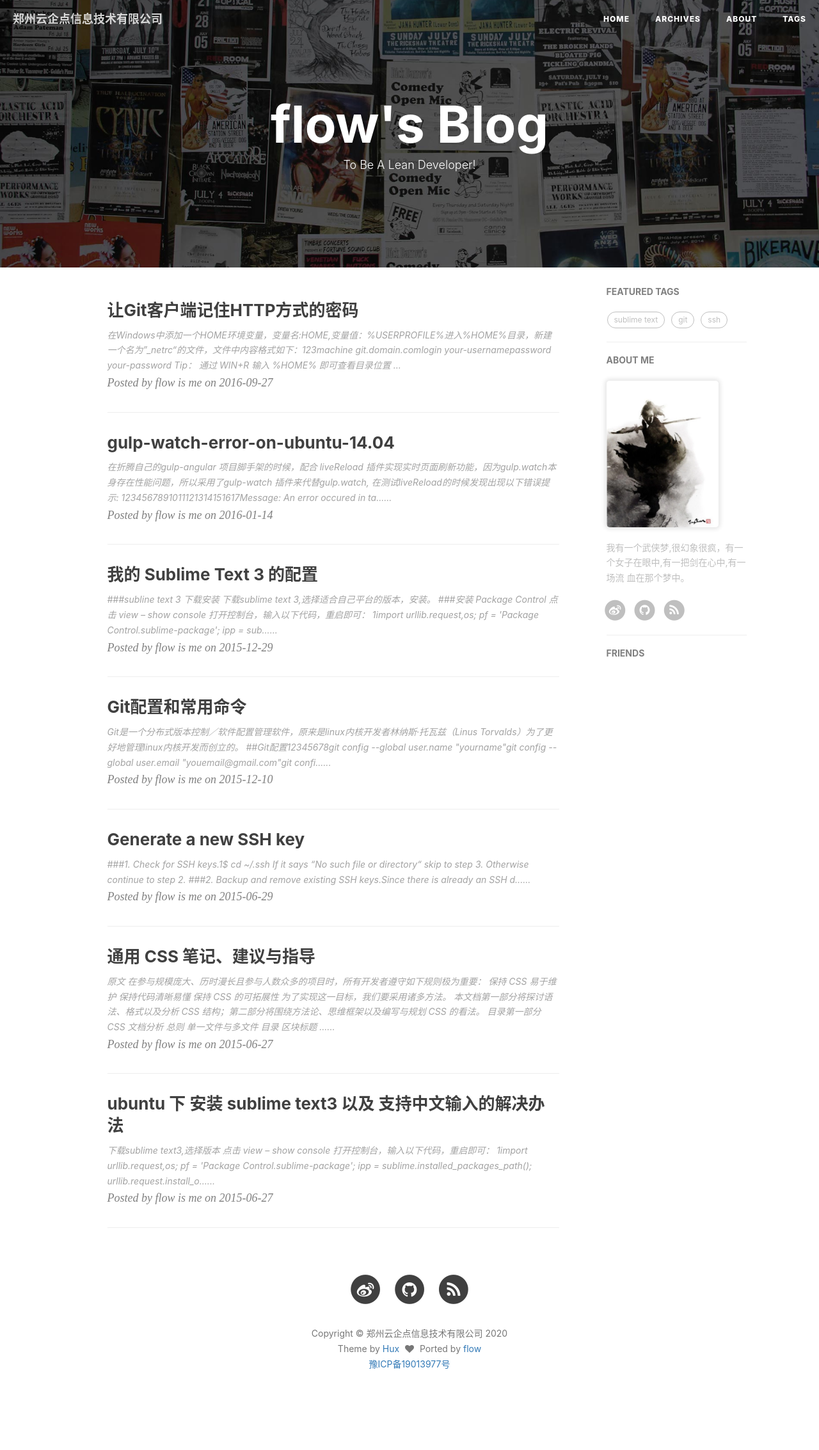
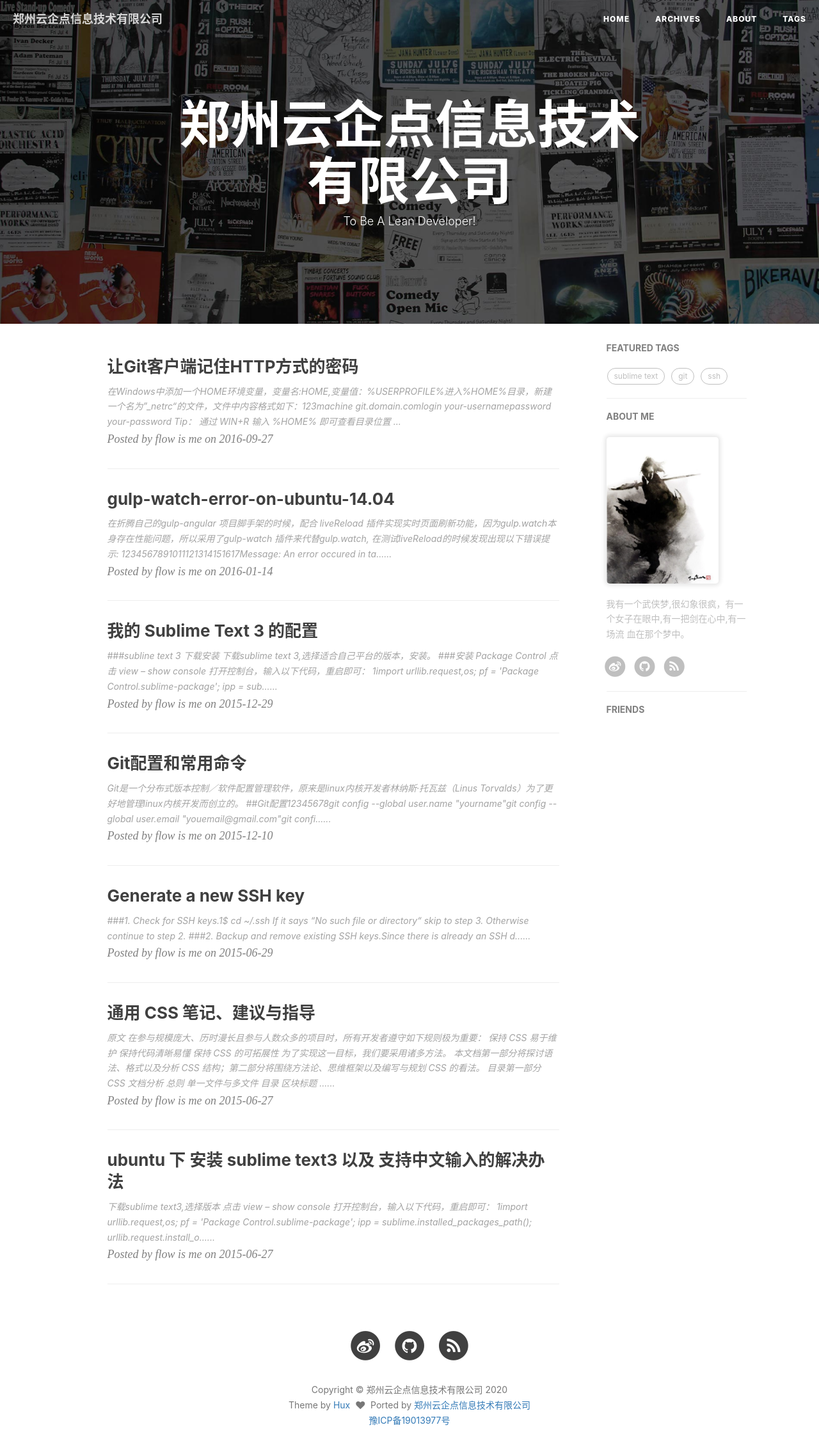
Before and after one commit to workwsl/workwsl.github.io, a plain HTML site: page index.html in a window 1280 px wide. Shown: the whole page at 64% size. Before the commit the page ends 2209 px from the top, so only its background shows below. Drawn offline with nearby package versions, Linux system fonts and the light colour scheme.

Commit message:
Update index.html

```diff
--- a/index.html
+++ b/index.html
@@ -153,7 +153,7 @@
         <div class="row">
             <div class="col-lg-8 col-lg-offset-2 col-md-10 col-md-offset-1 ">
                 <div class="site-heading">
-                    <h1>flow&#39;s Blog</h1>
+                    <h1>郑州云企点信息技术有限公司</h1>
                     <!--<hr class="small">-->
                     <span class="subheading">To Be A Lean Developer!</span>
                 </div>
@@ -550,7 +550,7 @@ CSS 文档分析
                     <span style="display: inline-block; margin: 0 5px;">
                         <i class="fa fa-heart"></i>
                     </span>
-                    Ported by <a href="#">flow</a>
+                    Ported by <a href="#">郑州云企点信息技术有限公司</a>
                     <br/>
                     <a target="_blank" href="http://www.beian.miit.gov.cn">豫ICP备19013977号</a>
 
```
